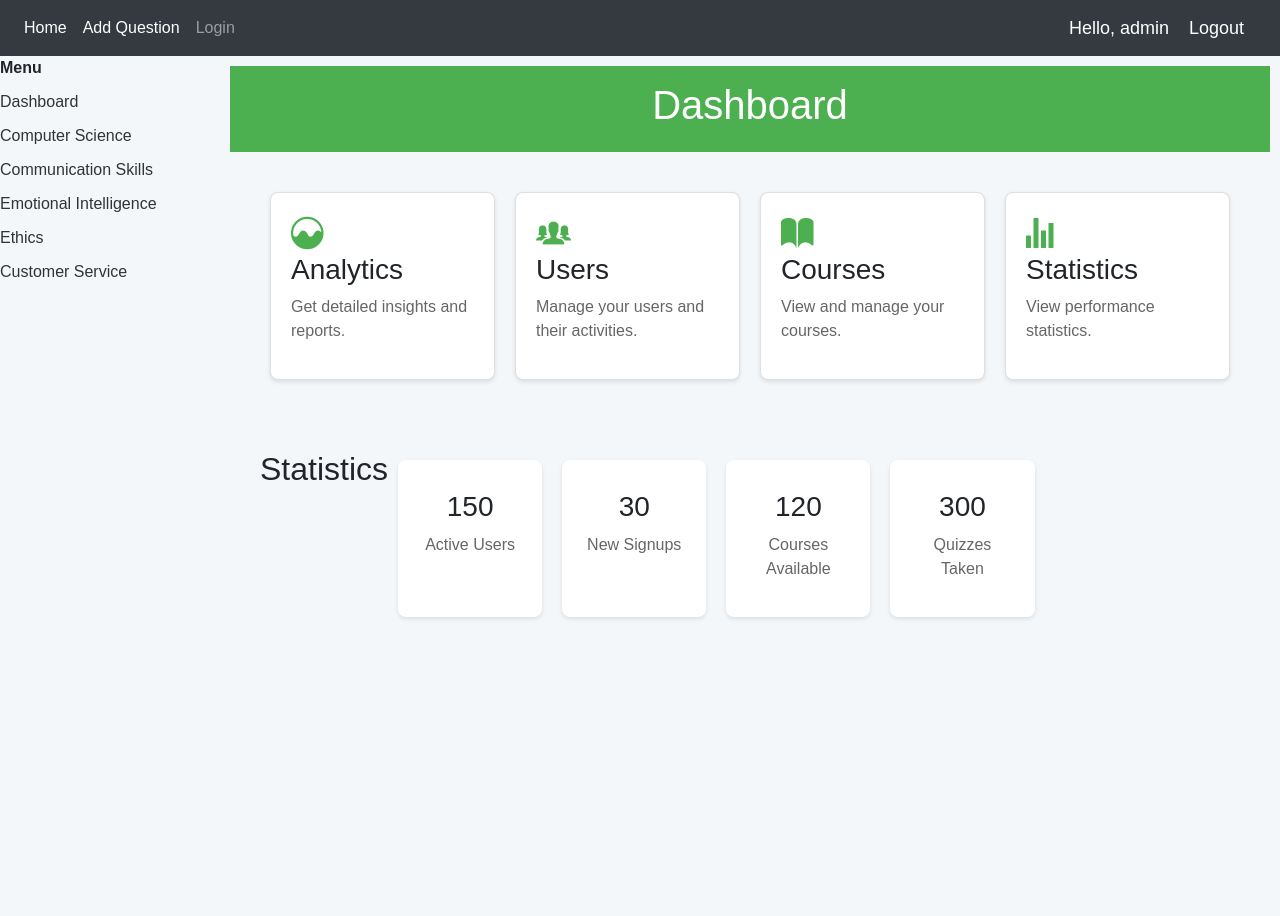
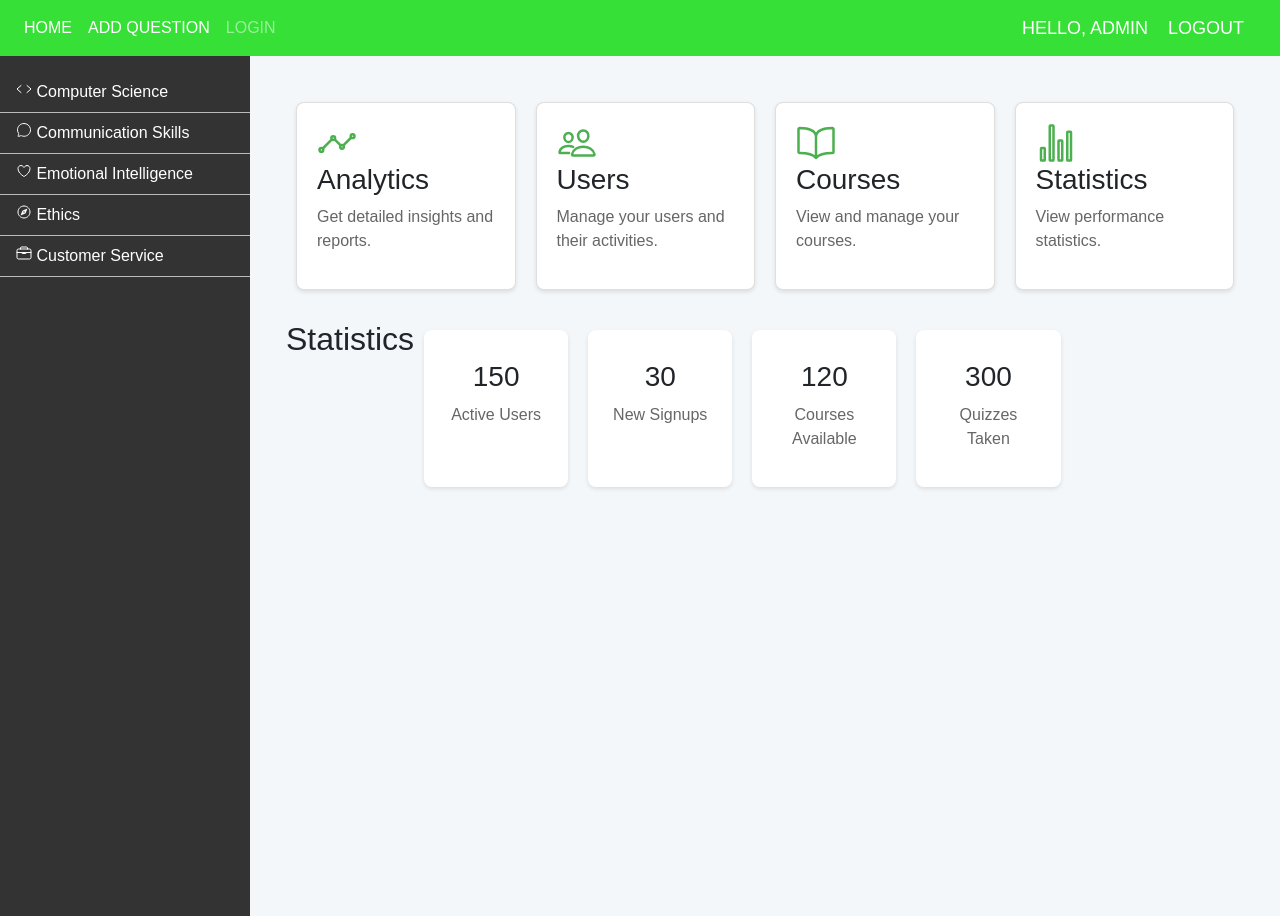
Before and after one commit to Aellun/quiz-application, a Django app: page /home/ in a window 1280 px wide. Run offline with Django 3.2, Linux system fonts and the light colour scheme; a user stored in the database is signed in; some libraries are stand-ins or nearby versions.

Commit message:
modified the home page for seamless user experience

```diff
--- a/quiz-application/Quiz/templates/Quiz/dashboard.html
+++ b/quiz-application/Quiz/templates/Quiz/dashboard.html
@@ -6,7 +6,7 @@
     <meta charset="UTF-8">
     <meta name="viewport" content="width=device-width, initial-scale=1.0">
     <title>Dashboard</title>
-    <link rel="stylesheet" href="{% static 'css/dashboard.css' %}">
+    <!-- <link rel="stylesheet" href="{% static 'css/dashboard.css' %}"> -->
     <link rel="stylesheet" href="https://cdnjs.cloudflare.com/ajax/libs/ionicons/4.5.10-0/css/ionicons.min.css">
     <style>
 
@@ -14,7 +14,7 @@
 </head>
 <body>
     <div class="header">
-        <h1>Dashboard</h1>
+        <h1>Learnhub</h1>
     </div>
     <div class="dashboard-container">
         <div class="card">
--- a/quiz-application/Quiz/templates/Quiz/home.html
+++ b/quiz-application/Quiz/templates/Quiz/home.html
@@ -2,117 +2,215 @@
 {% load static %}
 
 {% block content %}
+
+<!-- <link rel="stylesheet" href="{% static 'css/sidebar.css' %}"> -->
+<script src="{% static 'js/home.js' %}"></script>
+<link rel="stylesheet" href="https://cdnjs.cloudflare.com/ajax/libs/ionicons/5.5.2/collection/components/icon/icon.min.css">
+
 <style>
+    /* General styles */
+    body {
+        font-family: Arial, sans-serif;
+        background-color: #f4f7fa;
+        margin: 0;
+        padding: 0;
+    }
+
+    /* Header styles */
+    .header {
+        background-color: #4CAF50;
+        padding: 25px;
+        color: white;
+        text-align: center;
+    }
+
+    /* Sidebar styles */
     .sidebar {
-        width: 200px;
-        float: left;
+        width: 250px; /* Adjusted width */
+        position: fixed;
+        top: 20px;
+        left: 0;
+        height: 100vh;
+        overflow-x: hidden;
+        padding-top: 16px;
+        margin-top: 36px;
+        transition: 0.5s;
+        background-color: #333; /* Changed to a darker shade for contrast */
     }
-    .main-content {
-        margin-left: 220px;
-        padding: 10px;
-    }
-    .sidebar-title {
-        font-weight: bold;
-        margin-bottom: 10px;
-    }
+
     .sidebar ul {
         list-style: none;
         padding: 0;
     }
-    .sidebar ul li {
-        margin-bottom: 10px;
+
+    .sidebar li a {
+        display: block;
+        color: #fff; /* Changed to white for better readability */
+        text-decoration: none;
+        padding: 8px 16px;
+        border-bottom: 1px solid #bbb;
     }
-    .sidebar ul li a {
-        text-decoration: none;
-        color: #333;
+
+    .sidebar li a:hover {
+        background-color: #ddd;
+        color: black;
     }
-    .sidebar ul li a:hover {
-        text-decoration: underline;
+
+    /* Main content area styles */
+    #main {
+        transition: margin-left 0.5s; /* Adjusted for smoothness */
+        padding: 16px;
+        margin-left: 250px; /* Adjusted to match the sidebar width */
+    }
+
+    .main-content {
+        padding: 10px;
+    }
+
+    /* Dashboard container and card styles */
+    .dashboard-container {
+        display: flex;
+        flex-wrap: wrap;
+        padding: 10px;
+    }
+
+    .card {
+        background-color: white;
+        border-radius: 8px;
+        box-shadow: 0 2px 4px rgba(0,0,0,0.1);
+        margin: 10px;
+        flex: 1 1 200px; /* Adjusted for responsiveness */
+        padding: 20px;
+        transition: transform 0.2s;
+    }
+
+    .card:hover {
+        transform: translateY(-5px);
+    }
+
+    .card h3 {
+        margin-top: 0;
+    }
+
+    .card p {
+        color: #666;
+    }
+
+    .card .icon {
+        font-size: 40px;
+        color: #4CAF50;
+    }
+
+    /* Statistics container and stat styles */
+    .statistics {
+        display: flex;
+        justify-content: space-between;
+        flex-wrap: wrap;
+    }
+
+    .stat {
+        flex: 1 1 100px; /* Adjusted for responsiveness */
+        margin: 10px;
+        padding: 20px;
+        text-align: center;
+        background-color: #fff;
+        border-radius: 8px;
+        box-shadow: 0 2px 4px rgba(0,0,0,0.1);
+    }
+
+    .stat h3 {
+        margin: 10px 0;
+    }
+
+    .stat p {
+        color: #666;
     }
 </style>
-{% csrf_token %}
 
-<!-- Sidebar Menu -->
-<div class="sidebar">
-    <div class="sidebar-title">Menu</div>
+<div class="sidebar" id="mySidebar">
     <ul>
-        <li><a href="#" data-url="{% url 'dashboard' %}" class="category-link"><i class="ion-ios-speedometer-outline"></i> Dashboard</a></li>
-        <ul >
-            <li><a href="{% url 'Programming' %}"><i class="ion-ios-code-outline"></i> Computer Science</a></li>
-            <li><a href="{% url 'Communication' %}"><i class="ion-chatbubble-outline"></i> Communication Skills</a></li>
-            <li><a href="{% url 'emotion' %}"><i class="ion-heart-outline"></i> Emotional Intelligence</a></li>
-            <li><a href="{% url 'ethics' %}"><i class="ion-compass-outline"></i> Ethics</a></li>
-            <li><a href="{% url 'Sales' %}"><i class="ion-compass-outline"></i> Customer Service</a></li>
-            <!-- <li><a href="{% url 'dashboard' %}"><i class="ion-compass-outline"></i> Dashboard</a></li> -->
-        </ul>
+        <li>
+            <a href="{% url 'Programming' %}" class="category-link">
+                <ion-icon name="code-outline"></ion-icon> Computer Science
+            </a>
+        </li>
+        <li>
+            <a href="{% url 'Communication' %}" class="category-link">
+                <ion-icon name="chatbubble-outline"></ion-icon> Communication Skills
+            </a>
+        </li>
+        <li>
+            <a href="{% url 'emotion' %}" class="category-link">
+                <ion-icon name="heart-outline"></ion-icon> Emotional Intelligence
+            </a>
+        </li>
+        <li>
+            <a href="{% url 'ethics' %}" class="category-link">
+                <ion-icon name="compass-outline"></ion-icon> Ethics
+            </a>
+        </li>
+        <li>
+            <a href="{% url 'Sales' %}" class="category-link">
+                <ion-icon name="briefcase-outline"></ion-icon> Customer Service
+            </a>
+        </li>
     </ul>
 </div>
 
-<!-- Main content area -->
-<div class="main-content">
-    <div id="content-area">
-        <!-- Default content here -->
+<div id="main">
+    <div class="main-content">
+        <div id="content-area">
+            <!-- Dashboard Content Goes Here -->
+            <div class="dashboard-container">
+                <div class="card">
+                    <div class="icon"><ion-icon name="analytics-outline"></ion-icon></div>
+                    <h3>Analytics</h3>
+                    <p>Get detailed insights and reports.</p>
+                </div>
+                <div class="card">
+                    <div class="icon"><ion-icon name="people-outline"></ion-icon></div>
+                    <h3>Users</h3>
+                    <p>Manage your users and their activities.</p>
+                </div>
+                <div class="card">
+                    <div class="icon"><ion-icon name="book-outline"></ion-icon></div>
+                    <h3>Courses</h3>
+                    <p>View and manage your courses.</p>
+                </div>
+                <div class="card">
+                    <div class="icon"><ion-icon name="stats-chart-outline"></ion-icon></div>
+                    <h3>Statistics</h3>
+                    <p>View performance statistics.</p>
+                </div>
+            </div>
+            <div class="dashboard-container">
+                <h2>Statistics</h2>
+                <div class="statistics">
+                    <div class="stat">
+                        <h3>150</h3>
+                        <p>Active Users</p>
+                    </div>
+                    <div class="stat">
+                        <h3>30</h3>
+                        <p>New Signups</p>
+                    </div>
+                    <div class="stat">
+                        <h3>120</h3>
+                        <p>Courses Available</p>
+                    </div>
+                    <div class="stat">
+                        <h3>300</h3>
+                        <p>Quizzes Taken</p>
+                    </div>
+                </div>
+            </div>
+        </div>
     </div>
+    <div id="loading-indicator" style="display:none;"><p>Loading...</p></div>
 </div>
 
-<!-- Loading Indicator -->
-<div id="loading-indicator" style="display:none;">
-    <p>Loading...</p>
-</div>
+<!-- Include the Ionicons script -->
+<script type="module" src="https://cdn.jsdelivr.net/npm/ionicons@5.5.2/dist/ionicons/ionicons.esm.js"></script>
+<script nomodule src="https://cdn.jsdelivr.net/npm/ionicons@5.5.2/dist/ionicons/ionicons.js"></script>
 
-<script>
-    document.addEventListener('DOMContentLoaded', function() {
-        const links = document.querySelectorAll('.category-link');
-        const contentArea = document.getElementById('content-area');
-        const loadingIndicator = document.getElementById('loading-indicator');
-
-        // Load the dashboard content by default
-        function loadDashboard() {
-            const url = "{% url 'dashboard' %}";
-
-            loadingIndicator.style.display = 'block';
-            contentArea.style.display = 'none';
-
-            fetch(url)
-                .then(response => response.text())
-                .then(data => {
-                    contentArea.innerHTML = data;
-
-                    loadingIndicator.style.display = 'none';
-                    contentArea.style.display = 'block';
-                })
-                .catch(error => {
-                    console.error('Error fetching content:', error);
-                    loadingIndicator.style.display = 'none';
-                    contentArea.style.display = 'block';
-                });
-        }
-
-        loadDashboard();
-
-        links.forEach(link => {
-            link.addEventListener('click', function(event) {
-                event.preventDefault();
-                const url = this.getAttribute('data-url');
-
-                loadingIndicator.style.display = 'block';
-                contentArea.style.display = 'none';
-
-                fetch(url)
-                    .then(response => response.text())
-                    .then(data => {
-                        contentArea.innerHTML = data;
-
-                        loadingIndicator.style.display = 'none';
-                        contentArea.style.display = 'block';
-                    })
-                    .catch(error => {
-                        console.error('Error fetching content:', error);
-                        loadingIndicator.style.display = 'none';
-                        contentArea.style.display = 'block';
-                    });
-            });
-        });
-    });
-</script>
 {% endblock %}
--- a/quiz-application/Quiz/templates/Quiz/navbar.html
+++ b/quiz-application/Quiz/templates/Quiz/navbar.html
@@ -1,43 +1,37 @@
 {% load static %}
 
-
 <style>
-  .greet{
+  .greet {
     font-size: 18px;
     color: #fff;
     margin-right: 20px;
   }
+
+  .navbar-custom {
+    background-color: rgb(54, 224, 54); /* Custom background color for the navbar */
+  }
 </style>
 
-<nav class="navbar navbar-expand-lg navbar-dark bg-dark">
+<nav class="navbar navbar-expand-lg navbar-dark navbar-custom">
   <button class="navbar-toggler" type="button" data-toggle="collapse" data-target="#navbarNav" aria-controls="navbarNav" aria-expanded="false" aria-label="Toggle navigation">
     <span class="navbar-toggler-icon"></span>
   </button>
   <div class="collapse navbar-collapse" id="navbarNav">
-
     <ul class="navbar-nav">
-
       <li class="nav-item active">
-        <a class="nav-link" href="{% url 'home' %}">Home</a>
+        <a class="nav-link" href="{% url 'home' %}">HOME</a>
       </li>
-      </li>
+      {% if request.user.is_staff %}
       <li class="nav-item active">
-
-      {% if request.user.is_staff %}
-      </li>
-      <li class="nav-item active">
-        <a class="nav-link" href="{% url 'addQuestion' %}">Add Question</a>
+        <a class="nav-link" href="{% url 'addQuestion' %}">ADD QUESTION</a>
       </li>
       {% endif %}
-
-      </li>
       <li class="nav-item">
-        <a class="nav-link" href="{% url 'login' %}">Login</a>
+        <a class="nav-link" href="{% url 'login' %}">LOGIN</a>
       </li>
     </ul>
   </div>
 
-  <span class="greet">Hello, {{request.user}}</span>
-  <span ><a  class="greet" href="{% url 'logout' %}">Logout</a></span>
-
+  <span class="greet">HELLO, {{ request.user|upper }}</span>
+  <span><a class="greet" href="{% url 'logout' %}">LOGOUT</a></span>
 </nav>
--- a/quiz-application/static/css/dashboard.css
+++ b/quiz-application/static/css/dashboard.css
@@ -7,15 +7,49 @@ body {
 
 .header {
     background-color: #4CAF50;
-    padding: 15px;
+    padding: 25px;
     color: white;
     text-align: center;
+}
+
+.sidebar {
+    width: 200px;
+    float: left;
+    background-color: #333;
+}
+
+.main-content {
+    margin-left: 220px;
+    padding: 10px;
+}
+
+.sidebar-title {
+    font-weight: bold;
+    margin-bottom: 10px;
+}
+
+.sidebar ul {
+    list-style: none;
+    padding: 0;
+}
+
+.sidebar ul li {
+    margin-bottom: 10px;
+}
+
+.sidebar ul li a {
+    text-decoration: none;
+    color: #333;
+}
+
+.sidebar ul li a:hover {
+    text-decoration: none;
 }
 
 .dashboard-container {
     display: flex;
     flex-wrap: wrap;
-    padding: 30px;
+    padding: 10px;
 }
 
 .card {
--- /dev/null
+++ b/quiz-application/static/js/home.js
@@ -0,0 +1,52 @@
+function openNav() {
+    document.getElementById("main").style.marginLeft = "250px"; // Match the sidebar width
+    document.getElementById("mySidebar").style.display = "block";
+}
+
+function closeNav() {
+    document.getElementById("main").style.marginLeft = "0";
+    document.getElementById("mySidebar").style.display = "none";
+}
+
+// Initialize the sidebar state based on some condition or user action
+// For example, if you want the sidebar to be open by default:
+openNav(); // Open the sidebar by default
+
+document.addEventListener('DOMContentLoaded', function() {
+    const links = document.querySelectorAll('.category-link');
+    const loadingIndicator = document.getElementById('loading-indicator');
+
+    // Function to handle sidebar link clicks
+    links.forEach(link => {
+        link.addEventListener('click', function(event) {
+            event.preventDefault(); // Prevent the default action
+            // Perform some action based on the link clicked
+            // For example, changing the active state of the sidebar link
+            link.classList.add('active'); // Assuming you have CSS for.active state
+            // Remove 'active' class from all other links
+            links.forEach(otherLink => {
+                if (otherLink!== link) {
+                    otherLink.classList.remove('active');
+                }
+            });
+
+            // Optionally, perform some action based on the link clicked
+            // For example, filtering content displayed in the main content area
+            // This depends on your application's requirements
+        });
+    });
+
+    // Hide the loading indicator since we're not fetching content dynamically anymore
+    loadingIndicator.style.display = 'none';
+});
+
+// Example of how to close the sidebar when clicking outside of it
+document.addEventListener('click', function(event) {
+    var isClickInside = Array.from(document.getElementsByClassName('sidebar')).some(function(el) {
+        return el.contains(event.target);
+    });
+
+    if (!isClickInside) {
+        closeNav(); // Close the sidebar if the click was outside of it
+    }
+});
```
Also changed, not shown: quiz-application/static/css/sidebar.css (+108 -17 lines).
